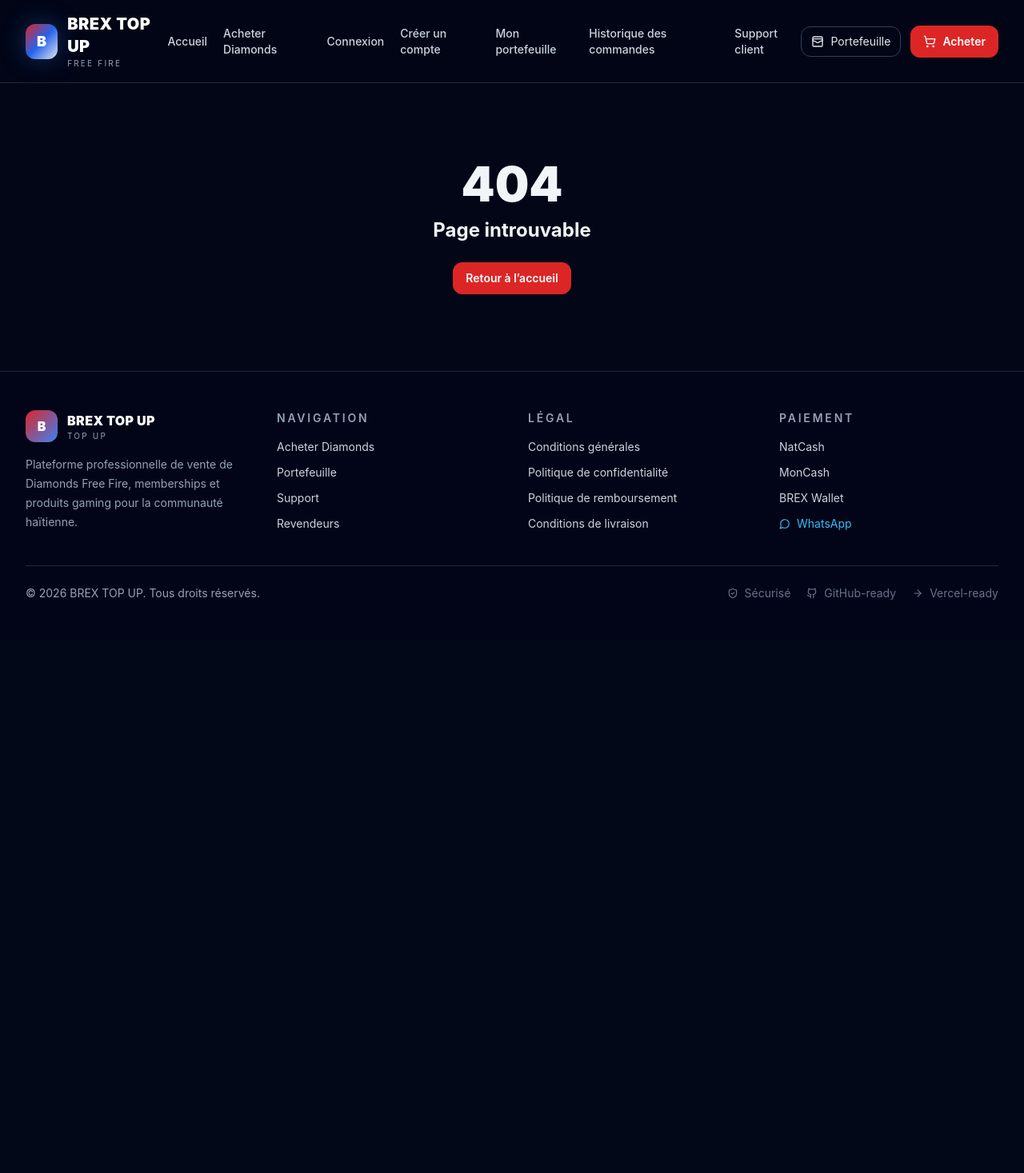
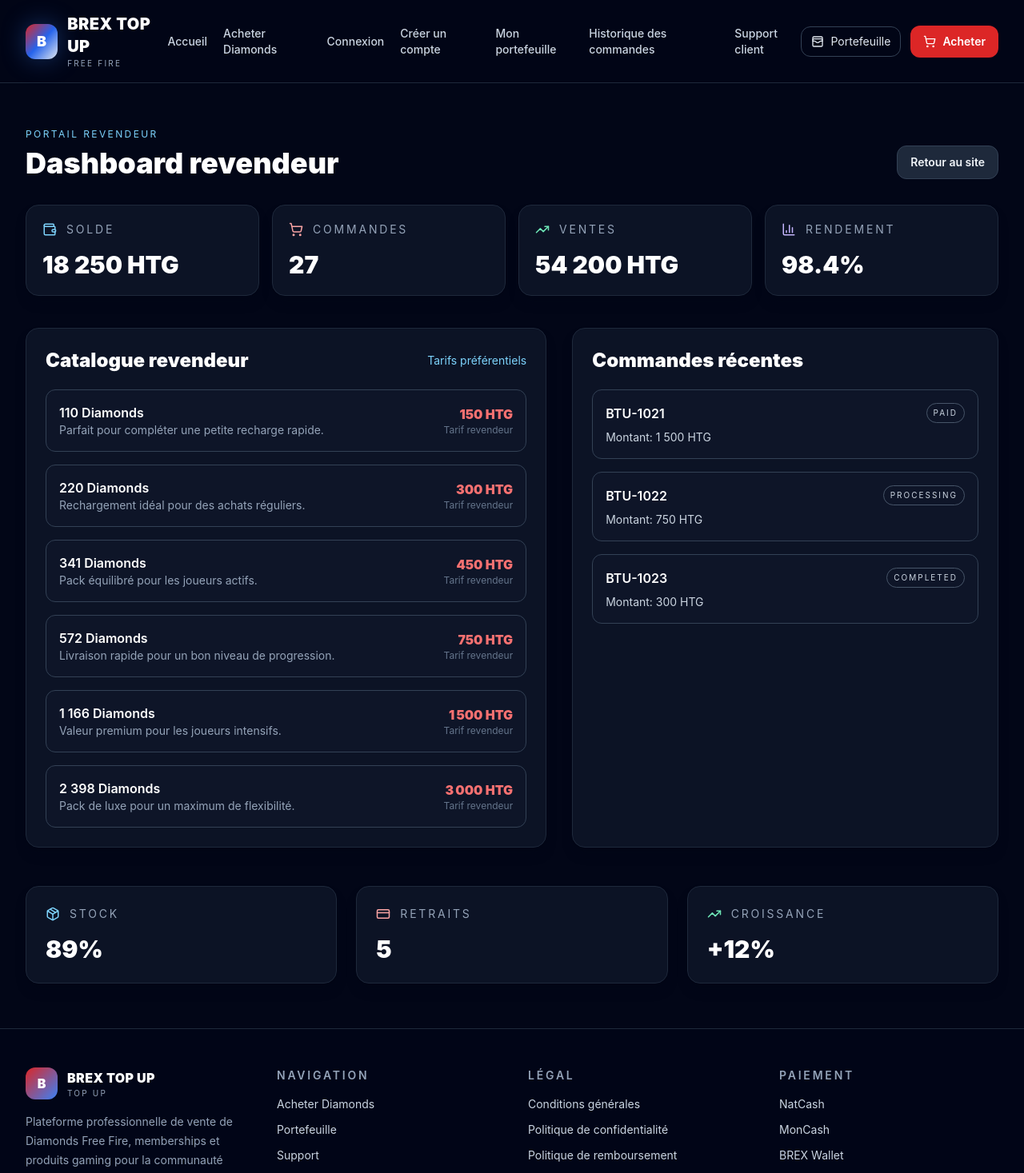
Before and after one commit to alcimekervensky/brex-top-up, a React (Vite) app: page /reseller-dashboard in a window 1280 px wide. Shown: the top 1467 px of the page at 80% size. Before the commit the page ends 800 px from the top, so only its background shows below. Built offline with nearby package versions, Linux system fonts and the light colour scheme; no server answers.

Commit message:
Add the reseller portal with login, dashboard, stats, and dedicated reseller routes

```diff
--- a/src/App.tsx
+++ b/src/App.tsx
@@ -9,7 +9,9 @@ import WalletPage from './pages/WalletPage';
 import ProfilePage from './pages/ProfilePage';
 import SupportPage from './pages/SupportPage';
 import AdminPage from './pages/AdminPage';
-import ResellerPage from './pages/ResellerPage';
+import ResellerLandingPage from './pages/ResellerLandingPage';
+import ResellerLoginPage from './pages/ResellerLoginPage';
+import ResellerDashboardPage from './pages/ResellerDashboardPage';
 import PaymentPage from './pages/PaymentPage';
 import TermsPage from './pages/TermsPage';
 import PrivacyPage from './pages/PrivacyPage';
@@ -31,7 +33,9 @@ export default function App() {
         <Route path="/profile" element={<ProfilePage />} />
         <Route path="/support" element={<SupportPage />} />
         <Route path="/admin" element={<AdminPage />} />
-        <Route path="/reseller" element={<ResellerPage />} />
+        <Route path="/reseller" element={<ResellerLandingPage />} />
+        <Route path="/reseller-login" element={<ResellerLoginPage />} />
+        <Route path="/reseller-dashboard" element={<ResellerDashboardPage />} />
         <Route path="/payments" element={<PaymentPage />} />
         <Route path="/terms" element={<TermsPage />} />
         <Route path="/privacy" element={<PrivacyPage />} />
--- /dev/null
+++ b/src/pages/ResellerDashboardPage.tsx
@@ -0,0 +1,112 @@
+import { BarChart3, CreditCard, Package, ShoppingCart, TrendingUp, Wallet } from 'lucide-react';
+import { Link } from 'react-router-dom';
+import { productCatalog } from '../data/mockData';
+
+const resellerProducts = productCatalog.slice(0, 6);
+
+export default function ResellerDashboardPage() {
+  return (
+    <div className="container-shell py-14">
+      <div className="mb-8 flex flex-col gap-4 md:flex-row md:items-end md:justify-between">
+        <div>
+          <p className="text-xs uppercase tracking-[0.2em] text-sky-300">Portail revendeur</p>
+          <h1 className="mt-2 text-4xl font-black text-white">Dashboard revendeur</h1>
+        </div>
+        <Link to="/" className="btn-secondary">Retour au site</Link>
+      </div>
+
+      <div className="grid gap-4 md:grid-cols-2 xl:grid-cols-4">
+        <div className="card-surface p-5">
+          <div className="flex items-center gap-3 text-sky-300"><Wallet size={18} /> <span className="text-sm uppercase tracking-[0.2em] text-slate-400">Solde</span></div>
+          <div className="mt-4 text-3xl font-black text-white">18 250 HTG</div>
+        </div>
+
+        <div className="card-surface p-5">
+          <div className="flex items-center gap-3 text-red-300"><ShoppingCart size={18} /> <span className="text-sm uppercase tracking-[0.2em] text-slate-400">Commandes</span></div>
+          <div className="mt-4 text-3xl font-black text-white">27</div>
+        </div>
+
+        <div className="card-surface p-5">
+          <div className="flex items-center gap-3 text-emerald-300"><TrendingUp size={18} /> <span className="text-sm uppercase tracking-[0.2em] text-slate-400">Ventes</span></div>
+          <div className="mt-4 text-3xl font-black text-white">54 200 HTG</div>
+        </div>
+
+        <div className="card-surface p-5">
+          <div className="flex items-center gap-3 text-violet-300"><BarChart3 size={18} /> <span className="text-sm uppercase tracking-[0.2em] text-slate-400">Rendement</span></div>
+          <div className="mt-4 text-3xl font-black text-white">98.4%</div>
+        </div>
+      </div>
+
+      <div className="mt-10 grid gap-8 xl:grid-cols-[1.1fr_0.9fr]">
+        <section className="card-surface p-6">
+          <div className="mb-5 flex items-center justify-between">
+            <h2 className="text-2xl font-black text-white">Catalogue revendeur</h2>
+            <span className="text-sm text-sky-300">Tarifs préférentiels</span>
+          </div>
+
+          <div className="space-y-4">
+            {resellerProducts.map((product) => (
+              <div key={product.id} className="flex items-center justify-between gap-4 rounded-xl border border-slate-700 bg-slate-900/70 p-4">
+                <div>
+                  <div className="font-semibold text-white">{product.name}</div>
+                  <div className="text-sm text-slate-400">{product.description}</div>
+                </div>
+                <div className="text-right">
+                  <div className="font-black text-red-400">{product.price.toLocaleString('fr-FR')} HTG</div>
+                  <div className="text-xs text-slate-500">Tarif revendeur</div>
+                </div>
+              </div>
+            ))}
+          </div>
+        </section>
+
+        <section className="card-surface p-6">
+          <h2 className="text-2xl font-black text-white">Commandes récentes</h2>
+          <div className="mt-5 space-y-4">
+            {[
+              { id: 'BTU-1021', status: 'Paid', amount: '1 500 HTG' },
+              { id: 'BTU-1022', status: 'Processing', amount: '750 HTG' },
+              { id: 'BTU-1023', status: 'Completed', amount: '300 HTG' },
+            ].map((order) => (
+              <div key={order.id} className="rounded-xl border border-slate-700 bg-slate-900/70 p-4">
+                <div className="flex items-center justify-between">
+                  <span className="font-semibold text-white">{order.id}</span>
+                  <span className="rounded-full border border-slate-600 px-2 py-1 text-[10px] uppercase tracking-[0.2em] text-slate-300">
+                    {order.status}
+                  </span>
+                </div>
+                <div className="mt-2 text-sm text-slate-300">Montant: {order.amount}</div>
+              </div>
+            ))}
+          </div>
+        </section>
+      </div>
+
+      <div className="mt-12 grid gap-6 md:grid-cols-3">
+        <div className="card-surface p-6">
+          <div className="flex items-center gap-3 text-sky-300">
+            <Package size={18} />
+            <span className="text-sm uppercase tracking-[0.2em] text-slate-400">Stock</span>
+          </div>
+          <div className="mt-4 text-3xl font-black text-white">89%</div>
+        </div>
+
+        <div className="card-surface p-6">
+          <div className="flex items-center gap-3 text-red-300">
+            <CreditCard size={18} />
+            <span className="text-sm uppercase tracking-[0.2em] text-slate-400">Retraits</span>
+          </div>
+          <div className="mt-4 text-3xl font-black text-white">5</div>
+        </div>
+
+        <div className="card-surface p-6">
+          <div className="flex items-center gap-3 text-emerald-300">
+            <TrendingUp size={18} />
+            <span className="text-sm uppercase tracking-[0.2em] text-slate-400">Croissance</span>
+          </div>
+          <div className="mt-4 text-3xl font-black text-white">+12%</div>
+        </div>
+      </div>
+    </div>
+  );
+}
--- /dev/null
+++ b/src/pages/ResellerLandingPage.tsx
@@ -0,0 +1,45 @@
+import { useState } from 'react';
+import { ArrowRight, ChevronRight, ShieldCheck } from 'lucide-react';
+import { Link } from 'react-router-dom';
+
+export default function ResellerLandingPage() {
+  const [email, setEmail] = useState('');
+
+  return (
+    <div className="container-shell py-16">
+      <section className="grid items-center gap-10 lg:grid-cols-2">
+        <div>
+          <p className="text-xs uppercase tracking-[0.2em] text-sky-300">Rejoignez le réseau</p>
+          <h1 className="mt-3 text-4xl font-black text-white sm:text-5xl">Le portail revendeur BREX TOP UP</h1>
+          <p className="mt-6 max-w-xl text-lg leading-8 text-slate-300">
+            Vendez des Diamonds et memberships avec des tarifs préférentiels, un stock intelligent et un tableau de bord personnel.</p>
+          <div className="mt-8 flex flex-wrap gap-4">
+            <Link to="/reseller-login" className="btn-primary">Se connecter</Link>
+            <Link to="/support" className="btn-secondary">Demander un accès</Link>
+          </div>
+          <div className="mt-8 flex items-center gap-3 text-sm text-slate-300">
+            <ShieldCheck size={18} className="text-emerald-400" />
+            Accès sécurisé réservé aux comptes approuvés.
+          </div>
+        </div>
+
+        <div className="card-surface p-8">
+          <div className="rounded-2xl border border-slate-700 bg-slate-950 p-5">
+            <div className="mb-4 text-xs uppercase tracking-[0.2em] text-red-300">Program</div>
+            <h2 className="text-2xl font-black text-white">Accès revendeur</h2>
+            <div className="mt-6 space-y-4 text-slate-300">
+              <div className="flex items-center justify-between"><span>Tarif préférentiel</span><ChevronRight size={16} /></div>
+              <div className="flex items-center justify-between"><span>Commandes suivies</span><ChevronRight size={16} /></div>
+              <div className="flex items-center justify-between"><span>Solde et statistiques</span><ChevronRight size={16} /></div>
+            </div>
+            <div className="mt-6">
+              <label className="mb-2 block text-sm text-slate-300">Email professionnel</label>
+              <input type="email" value={email} onChange={(e) => setEmail(e.target.value)} className="input-field" placeholder="you@example.com" />
+              <button className="btn-primary mt-4 w-full">Demander l’accès <ArrowRight size={16} className="ml-2" /></button>
+            </div>
+          </div>
+        </div>
+      </section>
+    </div>
+  );
+}
--- /dev/null
+++ b/src/pages/ResellerLoginPage.tsx
@@ -0,0 +1,55 @@
+import { useState } from 'react';
+import { Link } from 'react-router-dom';
+
+export default function ResellerLoginPage() {
+  const [email, setEmail] = useState('');
+  const [password, setPassword] = useState('');
+  const [message, setMessage] = useState('');
+
+  const handleSubmit = (event: React.FormEvent) => {
+    event.preventDefault();
+    if (!email || !password) {
+      setMessage('Veuillez remplir les informations revendeur.');
+      return;
+    }
+
+    setMessage('Connexion revendeur prête. Le tableau de bord est configuré pour l’accès autorisé.');
+  };
+
+  return (
+    <div className="container-shell py-16">
+      <form onSubmit={handleSubmit} className="card-surface mx-auto max-w-md space-y-5 p-7">
+        <div>
+          <p className="text-xs uppercase tracking-[0.2em] text-sky-300">Revendeur</p>
+          <h1 className="mt-2 text-3xl font-black text-white">Connexion revendeur</h1>
+        </div>
+
+        <input
+          type="email"
+          value={email}
+          onChange={(e) => setEmail(e.target.value)}
+          className="input-field"
+          placeholder="Email revendeur"
+        />
+
+        <input
+          type="password"
+          value={password}
+          onChange={(e) => setPassword(e.target.value)}
+          className="input-field"
+          placeholder="Mot de passe"
+        />
+
+        {message && <p className="text-sm text-sky-200">{message}</p>}
+
+        <button type="submit" className="btn-primary w-full">
+          Se connecter
+        </button>
+
+        <p className="text-center text-sm text-slate-400">
+          Accès réservé aux comptes revendeurs autorisés.
+        </p>
+      </form>
+    </div>
+  );
+}
```
